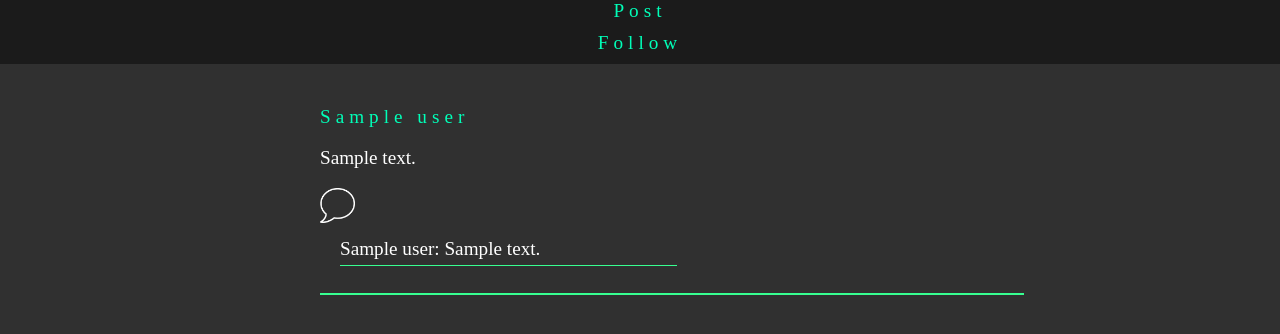
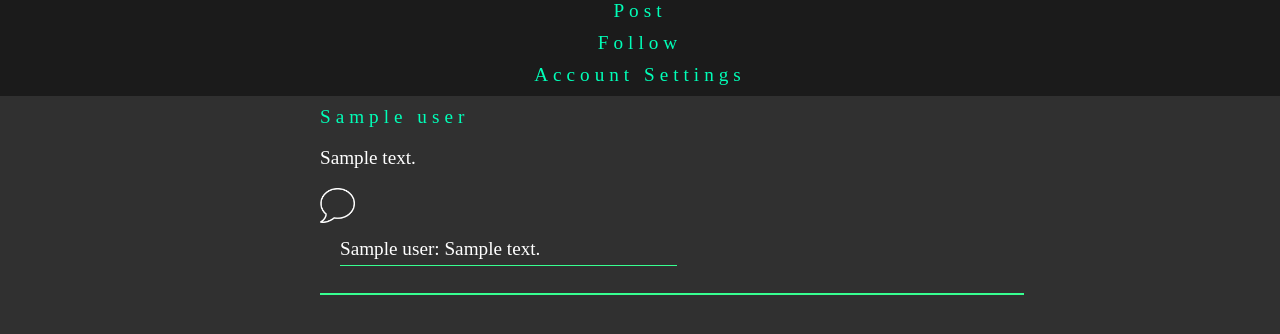
Before and after one commit to jaygarza1982/The-Den, a Python web app: template The-Den/public/templates/home-template.html in a window 1280 px wide. Shown: the top 334 px of the page. Run offline with Jinja, Linux system fonts and the light colour scheme; the template is opened without the code that fills it: most values are stand-ins (such as "Sample title", 1, 10 or a date in 2020); some web fonts are replaced.

Commit message:
Added Account Settings link to nav bar

```diff
--- a/The-Den/public/templates/home-template.html
+++ b/The-Den/public/templates/home-template.html
@@ -16,6 +16,9 @@
             </li>
             <li>
                 <a href="#follow" id="follow-link" onclick="toggleFollowMenu()">Follow</a>
+            </li>
+            <li>
+                <a href="/settings">Account Settings</a>
             </li>
         </ul>
         <div class="follow" id="follow-div">
--- a/The-Den/public/templates/user-template.html
+++ b/The-Den/public/templates/user-template.html
@@ -16,6 +16,9 @@
             </li>
             <li>
                 <a href="#follow" onclick="toggleFollowMenu()">Follow</a>
+            </li>
+            <li>
+                <a href="/settings">Account Settings</a>
             </li>
         </ul>
         <div class="follow" id="follow-div">
```
Also changed, not shown: tests/RegexTests.py (added).
